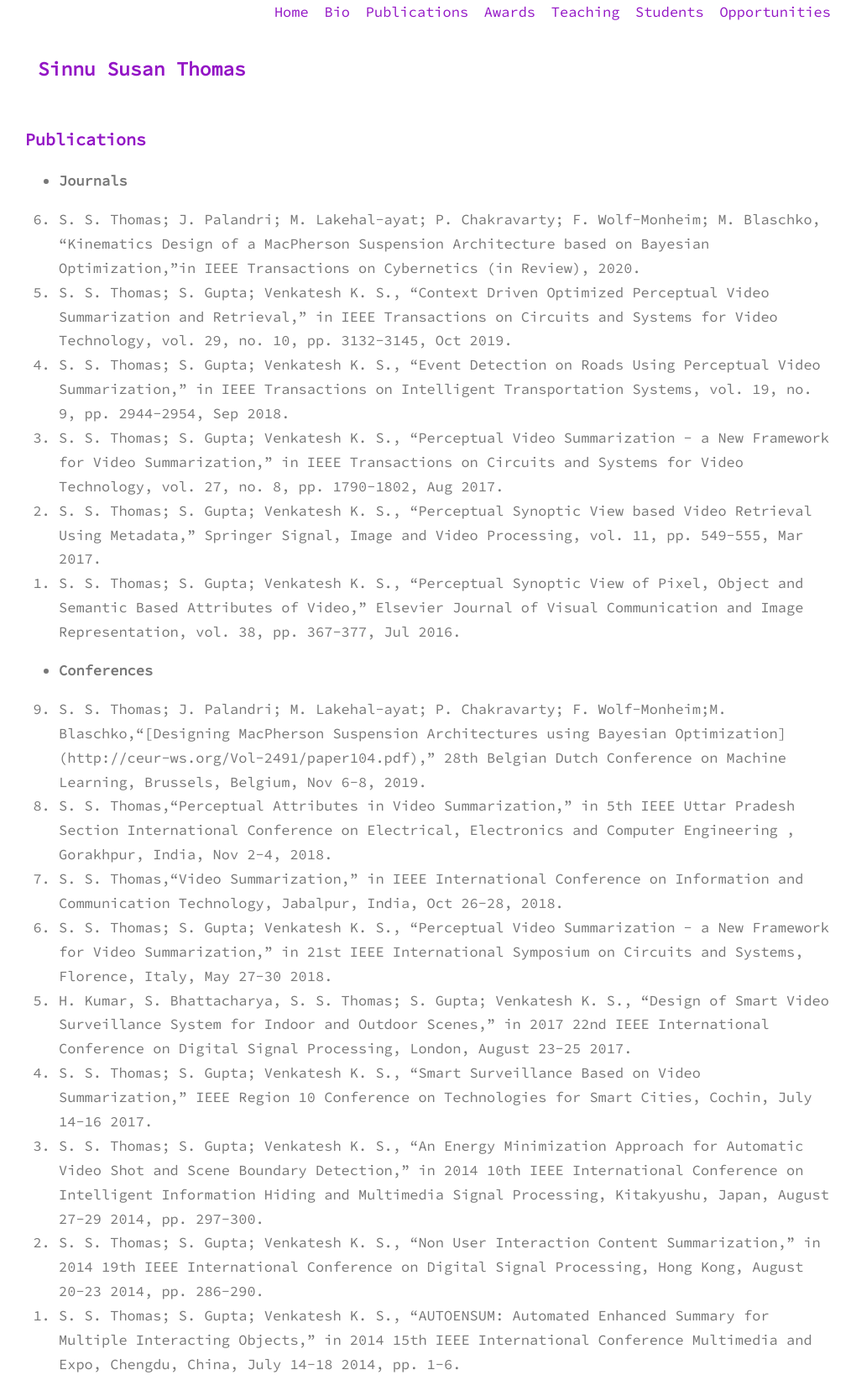
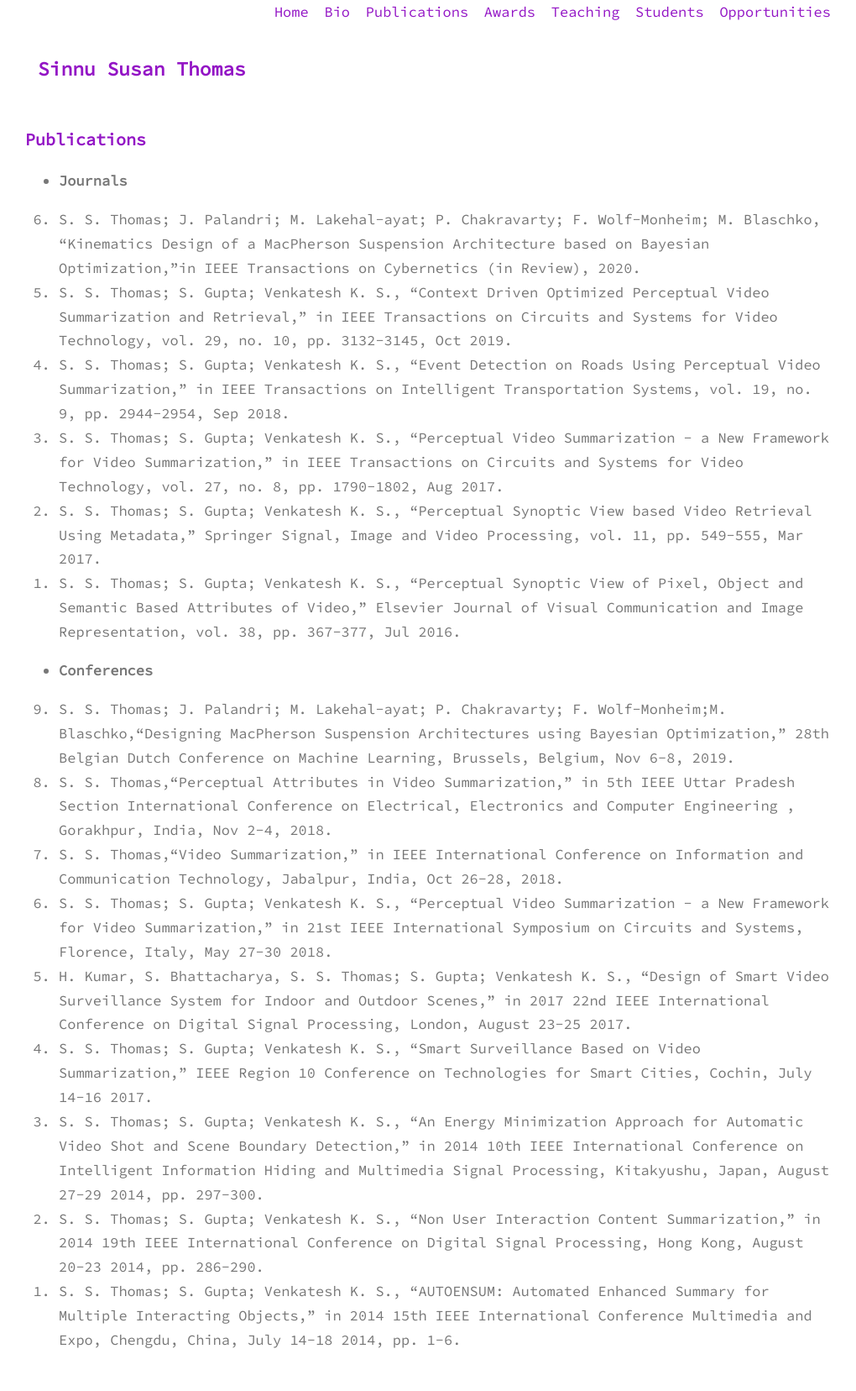
Before and after one commit to sinnuthomas/sinnuthomas.github.io, a Jekyll site: the page built from publications.md, in a window 1280 px wide. Shown: the whole page at 84% size, without its empty margins (130-1150 px from the left). Built offline with Jekyll 4.4.1, drawn with Linux system fonts in a browser that asks for light colours; after the commit the page ends 1627 px from its top, so only the background shows below that; some of the changed lines change nothing that is shown.

Commit message:
Update publications.md

```diff
--- a/publications.md
+++ b/publications.md
@@ -17,7 +17,7 @@ permalink: /publications/
 
 * **Conferences**
 <ol reversed>
-  <li>S. S. Thomas; J. Palandri; M. Lakehal-ayat; P. Chakravarty; F. Wolf-Monheim;M. Blaschko,“[Designing MacPherson Suspension Architectures using Bayesian Optimization](http://ceur-ws.org/Vol-2491/paper104.pdf),” 28th Belgian Dutch Conference on Machine Learning, Brussels, Belgium, Nov 6-8, 2019.</li>
+  <li>S. S. Thomas; J. Palandri; M. Lakehal-ayat; P. Chakravarty; F. Wolf-Monheim;M. Blaschko,“Designing MacPherson Suspension Architectures using Bayesian Optimization,” 28th Belgian Dutch Conference on Machine Learning, Brussels, Belgium, Nov 6-8, 2019.</li>
   <li>S. S. Thomas,“Perceptual Attributes in Video Summarization,” in 5th IEEE Uttar Pradesh Section International Conference on Electrical, Electronics and Computer Engineering , Gorakhpur, India, Nov 2-4, 2018.</li>
   <li>S. S. Thomas,“Video Summarization,” in IEEE International Conference on Information and Communication Technology, Jabalpur, India, Oct 26-28, 2018.</li>
   <li>S. S. Thomas; S. Gupta; Venkatesh K. S., “Perceptual Video Summarization - a New Framework for Video Summarization,” in 21st IEEE International Symposium on Circuits and Systems, Florence, Italy, May 27-30 2018.</li>
```
